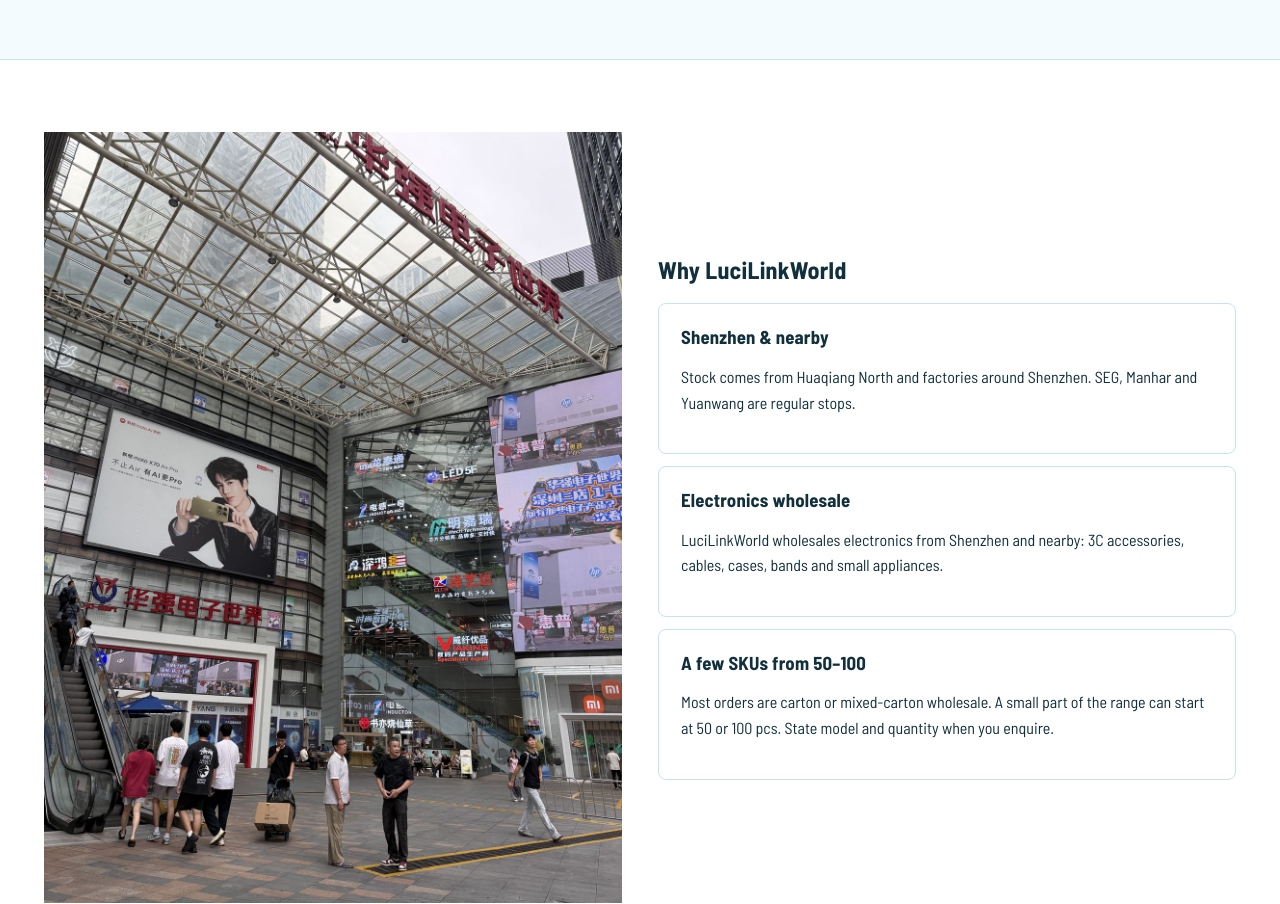
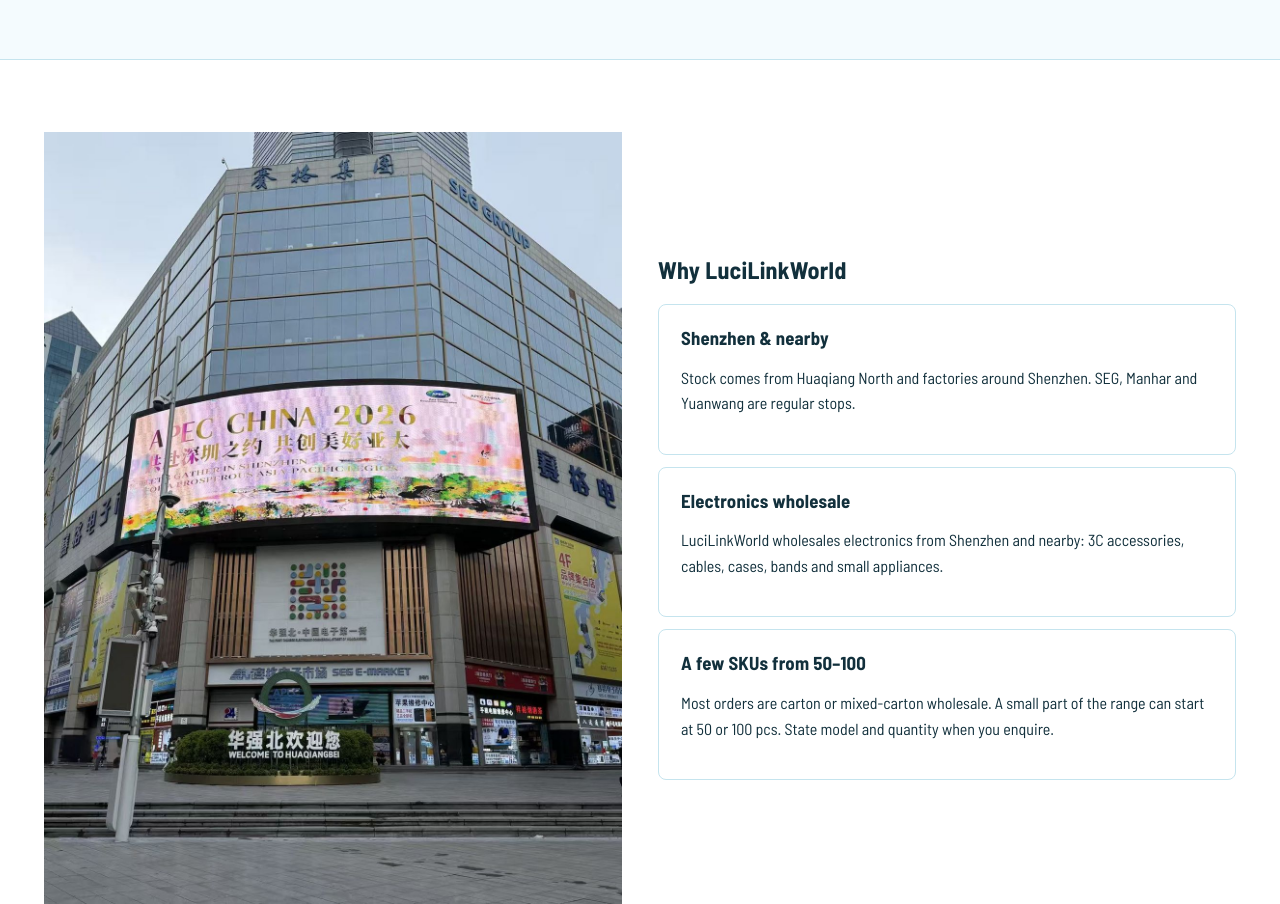
Before and after one commit to LucyLynsky/LuciLinkWorld, a website: page LuciLinkWorldWeb/index.html in a window 1280 px wide. Shown: the part 1220-2124 px from the top of the page. Drawn offline with Linux system fonts and the light colour scheme; a web font is replaced by a local one.

Commit message:
change  huaqiangbei background image

```diff
--- a/LuciLinkWorldWeb/index.html
+++ b/LuciLinkWorldWeb/index.html
@@ -39,7 +39,7 @@
     <section class="band">
       <div class="wrap">
         <div class="grid-2" style="align-items:center;gap:36px">
-          <img src="assets/source/seg-plaza.jpg" alt="Huaqiang Electronics World, Shenzhen" />
+          <img src="assets/source/welcome.jpg" alt="Welcome to Huaqiangbei, SEG Electronics Market, Shenzhen" />
           <div>
             <h2 data-i18n="home.whyTitle"></h2>
             <div class="card pad" style="margin-top:20px">
```
Also changed, not shown: LuciLinkWorldWeb/assets/source/seg-plaza.jpg (deleted).
